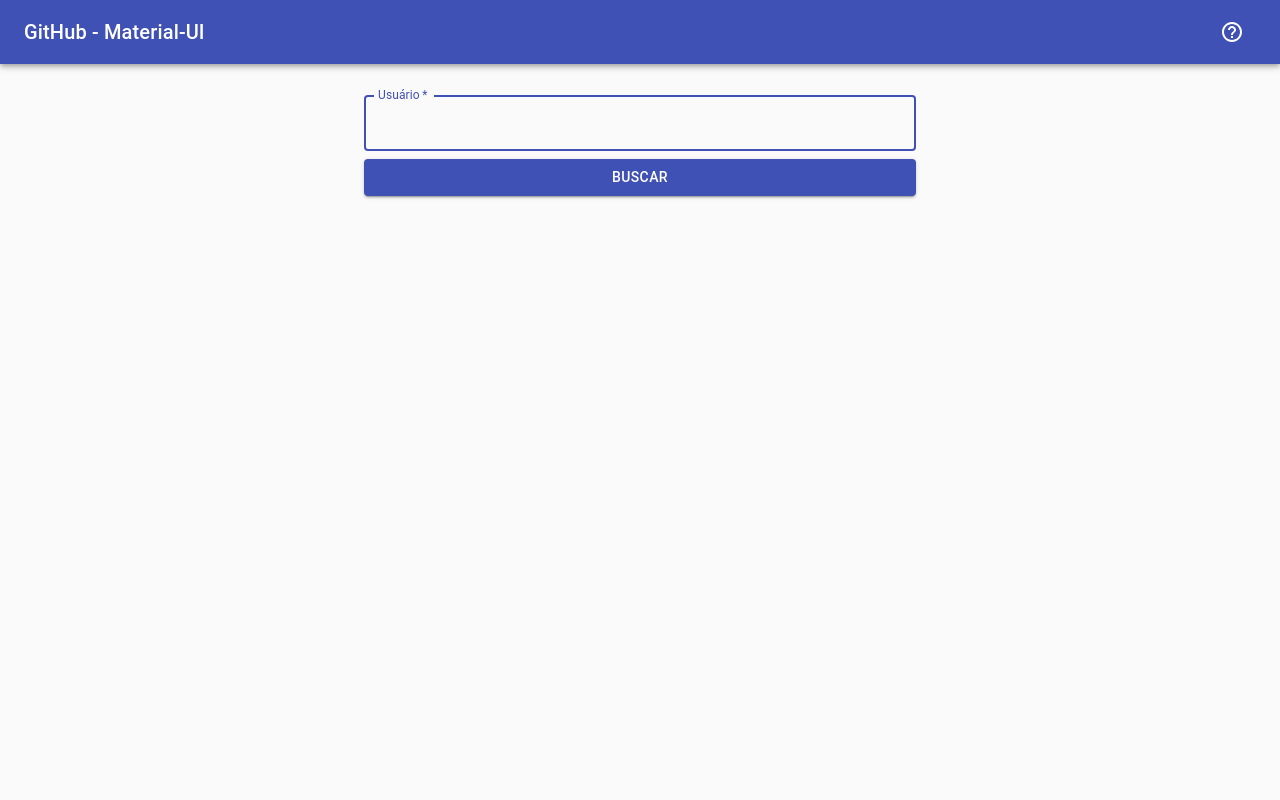
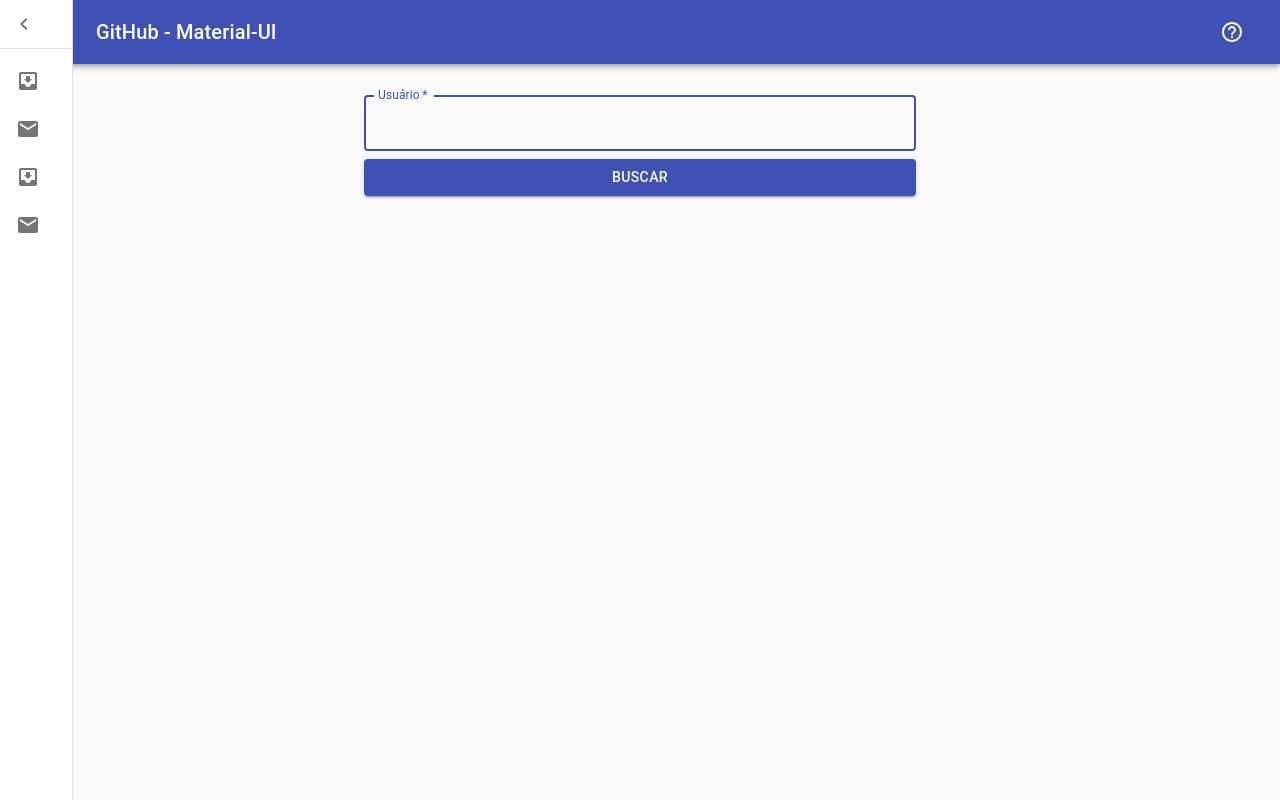
Before and after one commit to lucascorreia95/github-ui-graphql, a React (Create React App) app: page / in a window 1280 px wide. Built offline with nearby package versions, Linux system fonts and the light colour scheme.

Commit message:
feat(Sidebar): Adicionando sidebar ao app

```diff
--- a/package.json
+++ b/package.json
@@ -11,6 +11,7 @@
     "apollo-link-context": "^1.0.18",
     "apollo-link-http": "^1.5.15",
     "axios": "^0.19.0",
+    "clsx": "^1.0.4",
     "gh-pages": "^2.1.1",
     "graphql": "^14.5.0",
     "graphql-tag": "^2.10.1",
--- a/src/components/AppBar/index.js
+++ b/src/components/AppBar/index.js
@@ -1,6 +1,7 @@
 /* eslint-disable max-len */
 /* eslint-disable no-unused-vars */
 import React from 'react';
+import clsx from 'clsx';
 import { makeStyles } from '@material-ui/core/styles';
 import AppBar from '@material-ui/core/AppBar';
 import Toolbar from '@material-ui/core/Toolbar';
@@ -13,6 +14,18 @@ import DialogContent from '@material-ui/core/DialogContent';
 import DialogContentText from '@material-ui/core/DialogContentText';
 import DialogTitle from '@material-ui/core/DialogTitle';
 import Button from '@material-ui/core/Button';
+import MenuIcon from '@material-ui/icons/Menu';
+import Drawer from '@material-ui/core/Drawer';
+import ChevronLeftIcon from '@material-ui/icons/ChevronLeft';
+import Divider from '@material-ui/core/Divider';
+import List from '@material-ui/core/List';
+import ListItem from '@material-ui/core/ListItem';
+import ListItemIcon from '@material-ui/core/ListItemIcon';
+import ListItemText from '@material-ui/core/ListItemText';
+import InboxIcon from '@material-ui/icons/MoveToInbox';
+import MailIcon from '@material-ui/icons/Mail';
+
+const drawerWidth = 240;
 
 const useStyles = makeStyles((theme) => ({
   root: {
@@ -21,12 +34,65 @@ const useStyles = makeStyles((theme) => ({
   title: {
     flexGrow: 1,
   },
+  hide: {
+    display: 'none',
+  },
+  appBar: {
+    zIndex: theme.zIndex.drawer + 1,
+    transition: theme.transitions.create(['width', 'margin'], {
+      easing: theme.transitions.easing.sharp,
+      duration: theme.transitions.duration.leavingScreen,
+    }),
+  },
+  appBarShift: {
+    marginLeft: drawerWidth,
+    width: `calc(100% - ${drawerWidth}px)`,
+    transition: theme.transitions.create(['width', 'margin'], {
+      easing: theme.transitions.easing.sharp,
+      duration: theme.transitions.duration.enteringScreen,
+    }),
+  },
+  menuButton: {
+    marginRight: 36,
+  },
+  drawer: {
+    width: drawerWidth,
+    flexShrink: 0,
+    whiteSpace: 'nowrap',
+  },
+  drawerOpen: {
+    width: drawerWidth,
+    transition: theme.transitions.create('width', {
+      easing: theme.transitions.easing.sharp,
+      duration: theme.transitions.duration.enteringScreen,
+    }),
+  },
+  drawerClose: {
+    transition: theme.transitions.create('width', {
+      easing: theme.transitions.easing.sharp,
+      duration: theme.transitions.duration.leavingScreen,
+    }),
+    overflowX: 'hidden',
+    width: theme.spacing(7) + 1,
+    [theme.breakpoints.up('sm')]: {
+      width: theme.spacing(9) + 1,
+    },
+  },
 }));
 
 export default function ButtonAppBar() {
   const classes = useStyles();
 
   const [open, setOpen] = React.useState(false);
+  const [openDrawer, setOpenDrawer] = React.useState(false);
+
+  function handleDrawerOpen() {
+    setOpenDrawer(true);
+  }
+
+  function handleDrawerClose() {
+    setOpenDrawer(false);
+  }
 
   function handleClickOpen() {
     setOpen(true);
@@ -38,8 +104,24 @@ export default function ButtonAppBar() {
 
   return (
     <div className={classes.root}>
-      <AppBar position="static">
+      <AppBar
+        position="static"
+        className={clsx(classes.appBar, {
+          [classes.appBarShift]: open,
+        })}
+      >
         <Toolbar>
+          <IconButton
+            color="inherit"
+            aria-label="open drawer"
+            onClick={handleDrawerOpen}
+            edge="start"
+            className={clsx(classes.menuButton, {
+              [classes.hide]: openDrawer,
+            })}
+          >
+            <MenuIcon />
+          </IconButton>
           <Typography variant="h6" component="h1" className={classes.title}>
             GitHub - Material-UI
           </Typography>
@@ -69,6 +151,36 @@ export default function ButtonAppBar() {
           </Button>
         </DialogActions>
       </Dialog>
+
+      <Drawer
+        variant="permanent"
+        className={clsx(classes.drawer, {
+          [classes.drawerOpen]: openDrawer,
+          [classes.drawerClose]: !openDrawer,
+        })}
+        classes={{
+          paper: clsx({
+            [classes.drawerOpen]: openDrawer,
+            [classes.drawerClose]: !openDrawer,
+          }),
+        }}
+        open={openDrawer}
+      >
+        <div className={classes.toolbar}>
+          <IconButton onClick={handleDrawerClose}>
+            <ChevronLeftIcon />
+          </IconButton>
+        </div>
+        <Divider />
+        <List>
+          {['Inbox', 'Starred', 'Send email', 'Drafts'].map((text, index) => (
+            <ListItem button key={text}>
+              <ListItemIcon>{index % 2 === 0 ? <InboxIcon /> : <MailIcon />}</ListItemIcon>
+              <ListItemText primary={text} />
+            </ListItem>
+          ))}
+        </List>
+      </Drawer>
     </div>
   );
 }
```
Also changed, not shown: 1 other file (tests, documents, lock files or other folders).
